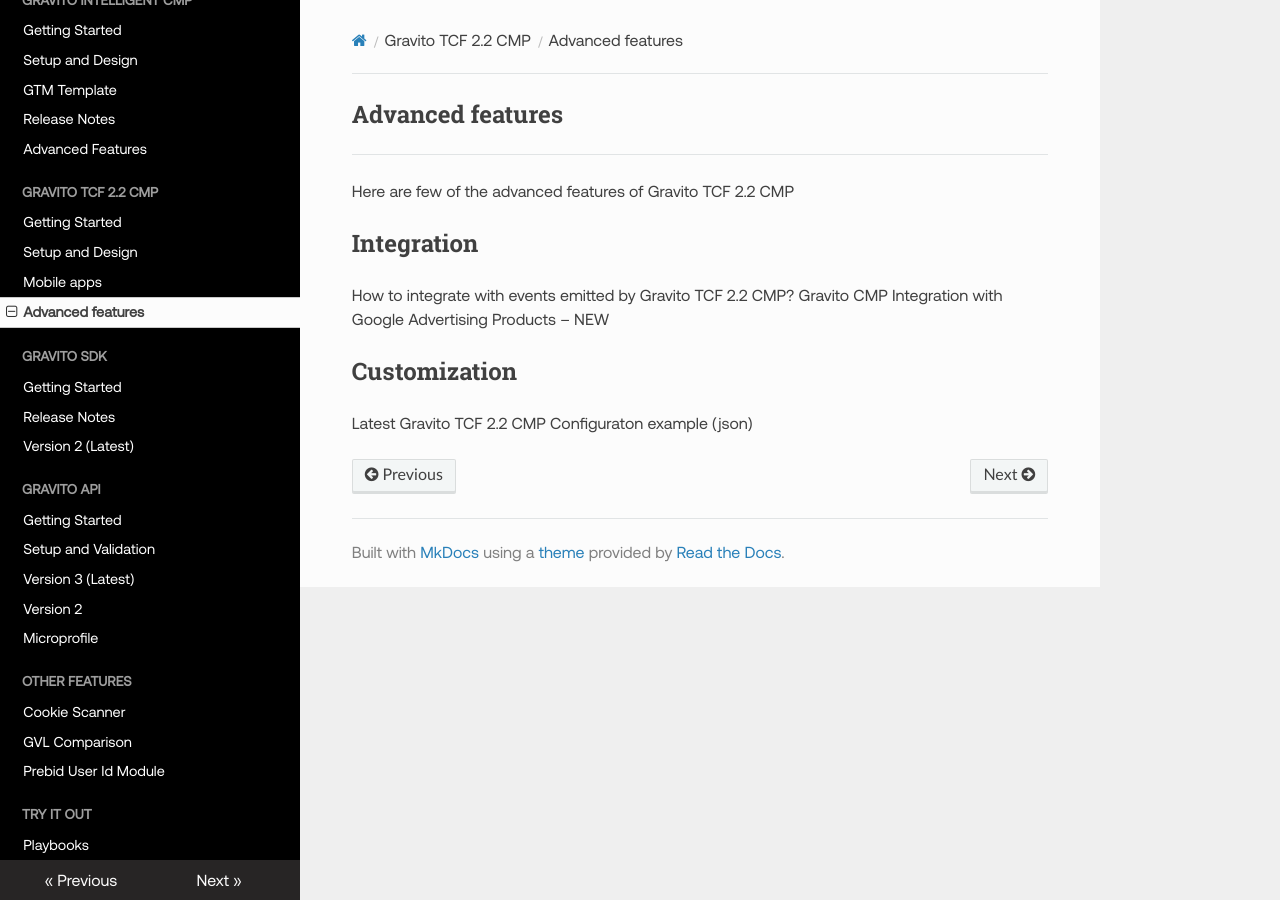
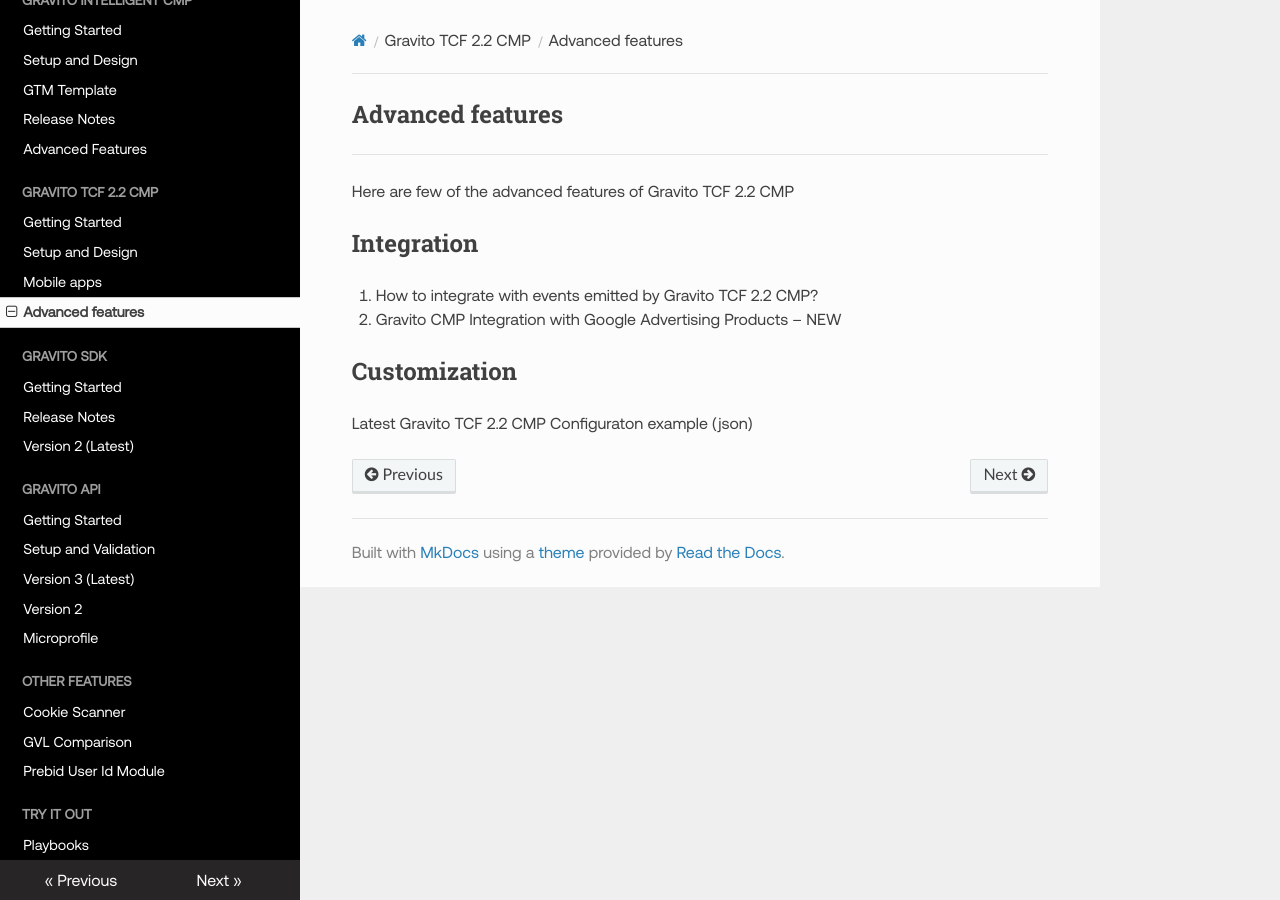
Before and after one commit to GravitoLtd/gravitoltd.github.io, an MkDocs documentation site: the page built from docs/Gravito_TCF_2.2_CMP/Advanced_features.md, in a window 1280 px wide. Built offline with MkDocs 1.6.1, drawn with Linux system fonts in a browser that asks for light colours; nearby versions of some CDN libraries; part of the change alters nothing that is shown.

```diff
--- a/docs/Gravito_TCF_2.2_CMP/Advanced_features.md
+++ b/docs/Gravito_TCF_2.2_CMP/Advanced_features.md
@@ -5,8 +5,8 @@ Here are few of the advanced features of Gravito TCF 2.2 CMP
 
 Integration
 --------------------
-How to integrate with events emitted by Gravito TCF 2.2 CMP?
-Gravito CMP Integration with Google Advertising Products – NEW
+1. How to integrate with events emitted by Gravito TCF 2.2 CMP?
+2. Gravito CMP Integration with Google Advertising Products – NEW
 
 Customization
 --------------------
```
